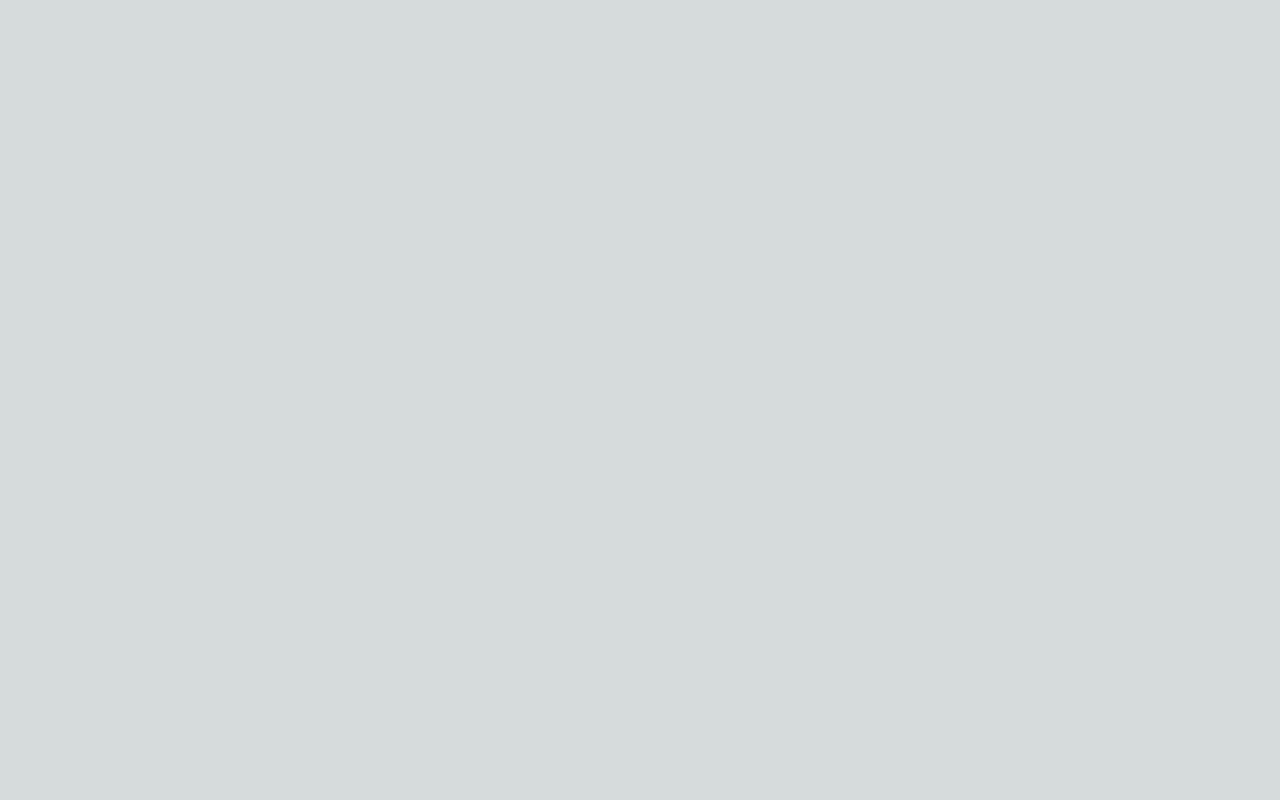
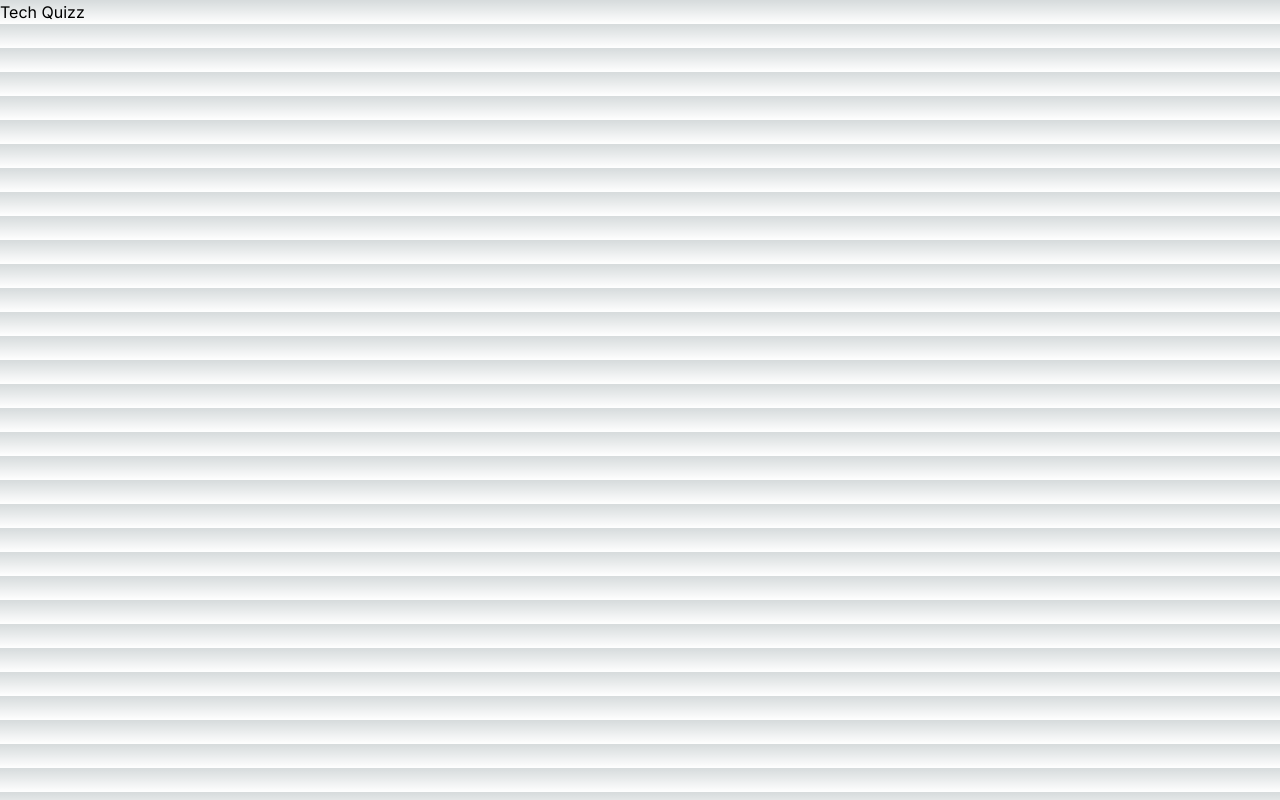
Before and after one commit to vituhonorato/tech-quizz, a Next.js app: page / in a window 1280 px wide. Built offline with nearby package versions, Linux system fonts and the light colour scheme.

Commit message:
add a new layout in auth folder

```diff
--- /dev/null
+++ b/app/(auth)/layout.tsx
@@ -0,0 +1,17 @@
+import type { Metadata } from 'next'
+
+export const metadata: Metadata = {
+    title: 'Tech Quizz',
+    description: 'A tech quizz app to developers',
+  }
+
+
+  export default function RootLayout({
+      children
+  }:{
+    children: React.ReactNode
+  }) {
+    return
+    <>
+    </>
+  }
--- a/app/layout.tsx
+++ b/app/(root)/layout.tsx
@@ -1,4 +1,4 @@
-import './globals.css'
+import '../globals.css'
 import type { Metadata } from 'next'
 import { Inter } from 'next/font/google'
 
--- a/app/page.tsx
+++ b/app/(root)/page.tsx
@@ -2,6 +2,7 @@
 export default function Home() {
   return (
     <>
+    <h1>Tech Quizz</h1>
     </>
   )
 }
```
